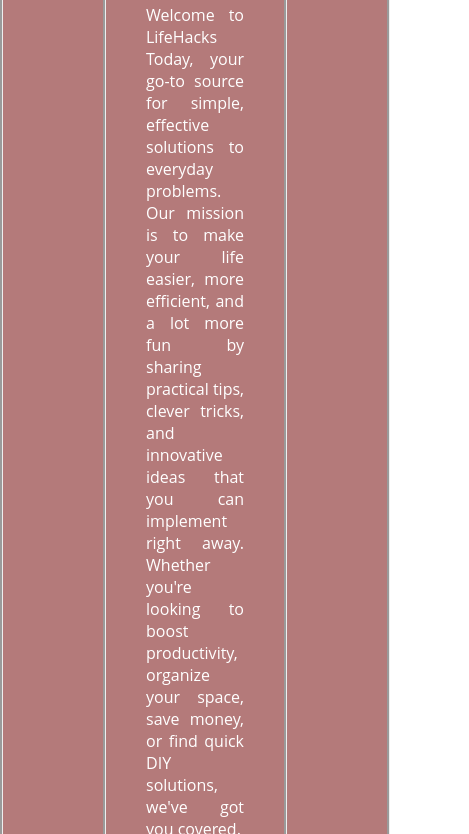
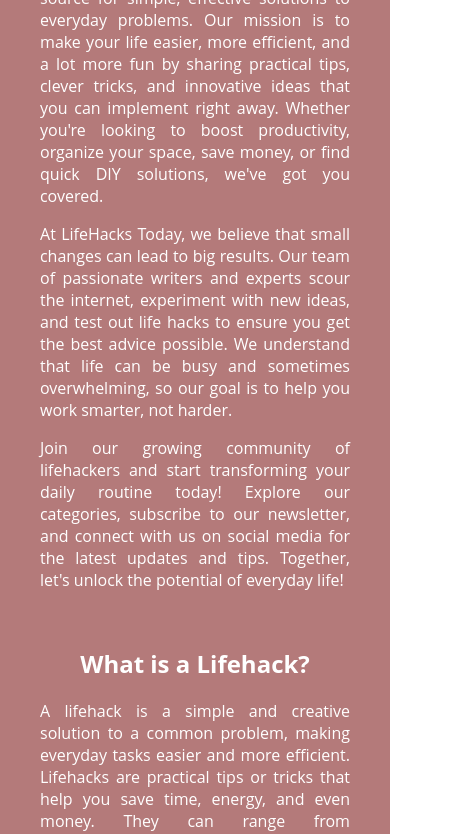
Before and after one commit to luispierro/code-institute, a plain HTML site: page project1/index.html in a window 390 px wide. Shown: the part 264-1098 px from the top of the page, 469 px wide, since content can reach past the window. Drawn offline with Linux system fonts and the light colour scheme.

Commit message:
responsive changes

```diff
--- a/project1/css/styles.css
+++ b/project1/css/styles.css
@@ -8,11 +8,6 @@ body, ul {
 nav{
     text-align: center;
     color: #fff;
-}
-
-div {
-    border-style: groove;
-
 }
 
 /* Container for the header menu*/
@@ -61,11 +56,11 @@ div {
 
 .content {
     margin-top: 136px; /* Same height as the header to avoid content being hidden */
-    padding-left: 100px;
-    padding-right: 100px;
+
     padding-top: 10px;
     background-color: #b17575f4;
     font-family: 'Open Sans', sans-serif;
+    width: 100%;
 
 }
 
```
